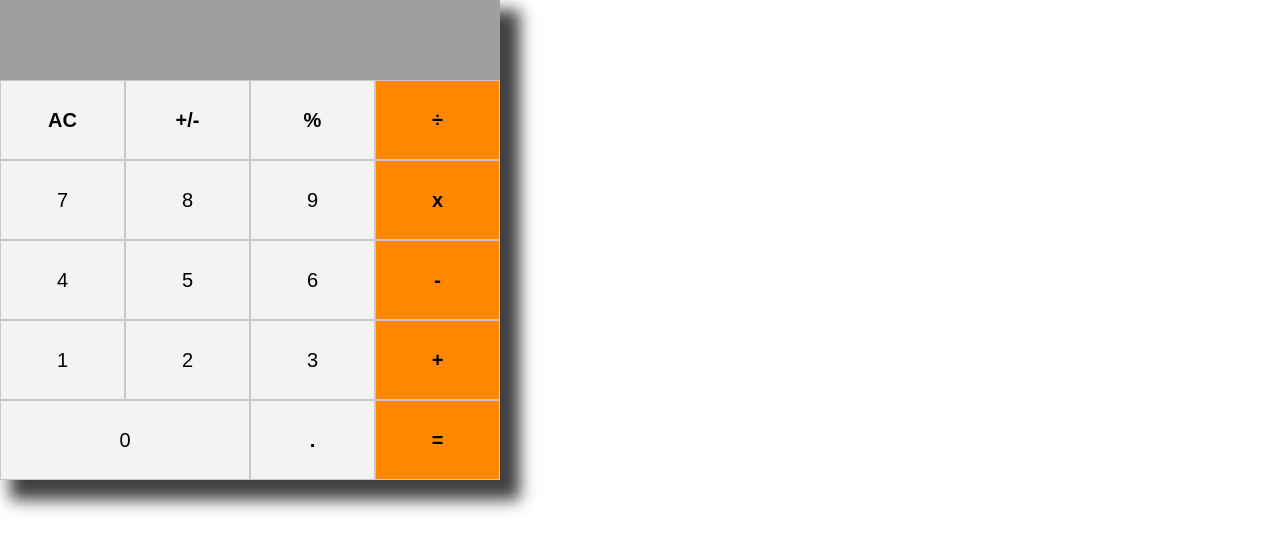
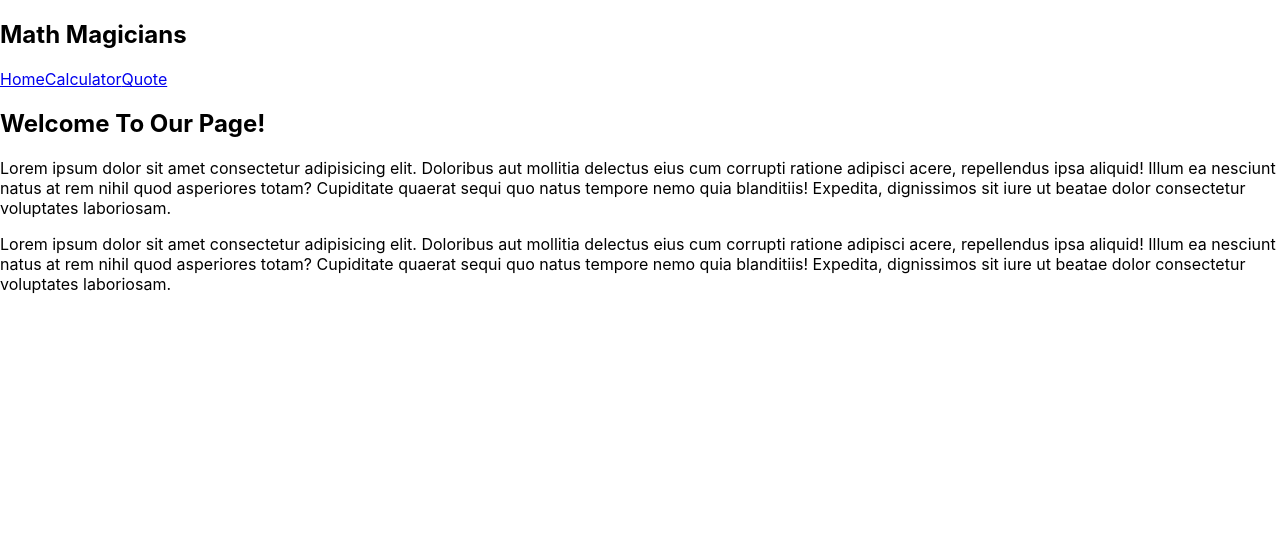
Before and after one commit to John-Arboleda/math-magicians, a React (Create React App) app: page / in a window 1280 px wide. Shown: the top 550 px of the page. Built offline with nearby package versions, Linux system fonts and the light colour scheme.

Commit message:
Build pages, navbar and react-routes

```diff
--- a/src/App.js
+++ b/src/App.js
@@ -1,14 +1,30 @@
 /* eslint-disable class-methods-use-this */
 import React from 'react';
+import {
+  BrowserRouter as Router,
+  Routes,
+  Route,
+} from 'react-router-dom';
 import './App.css';
 /* eslint-disable-next-line no-unused-vars */
-import Calculator from './components/calculator';
+import NavBar from './components/NavBar';
+import CalculatorPage from './pages/CalculatorPage';
+import QuotePage from './pages/QuotePage';
+import HomePage from './pages/HomePage';
+// import Calculator from './components/calculator';
 
 class App extends React.Component {
   render() {
     return (
-      <div>
-        <Calculator />
+      <div className="appDiv">
+      <Router>
+        <NavBar />
+        <Routes>
+          <Route path="/calculator" element={<CalculatorPage />} />
+          <Route path="/quote" element={<QuotePage />} />
+          <Route path="/" element={<HomePage />} />
+        </Routes>
+      </Router>
       </div>
     );
   }
--- /dev/null
+++ b/src/components/NavBar.js
@@ -0,0 +1,20 @@
+import React from 'react';
+import { Link } from 'react-router-dom';
+import style from './NavBar.module.css';
+
+const NavBar = () => (
+  <nav className={style.nav}>
+    <div className={style.titleDiv}>
+      <h1 className={style.title}>
+        Math Magicians
+      </h1>
+    </div>
+    <div className={style.linksDiv}>
+      <Link className={style.link} to="/">Home</Link>
+      <Link className={`${style.link} ${style.link2}`} to="/calculator">Calculator</Link>
+      <Link className={style.link} to="/quote">Quote</Link>
+    </div>
+  </nav>
+);
+
+export default NavBar;
--- /dev/null
+++ b/src/pages/CalculatorPage.js
@@ -0,0 +1,18 @@
+import React from 'react';
+import Calculator from '../components/calculator';
+import style from './CalculatorPage.module.css';
+
+const CalculatorPage = () => (
+  <div className={style.div}>
+    <div className={style.titleDiv}>
+      <h2 className={style.title}>
+        Let's do some Math
+      </h2>
+    </div>
+    <div className={style.calculatorDiv}>
+      <Calculator />
+    </div>
+  </div>
+);
+
+export default CalculatorPage;
--- /dev/null
+++ b/src/pages/HomePage.js
@@ -0,0 +1,32 @@
+import React from 'react';
+import style from './HomePage.module.css';
+
+const HomePage = () => (
+  <div className={style.div}>
+    <h2 className={style.title}>
+      Welcome To Our Page!
+    </h2>
+    <p className={style.text}>
+      Lorem ipsum dolor sit amet consectetur
+      adipisicing elit. Doloribus aut mollitia
+      delectus eius cum corrupti ratione adipisci
+      acere, repellendus ipsa aliquid! Illum ea nesciunt
+      natus at rem nihil quod asperiores totam?
+      Cupiditate quaerat sequi quo
+      natus tempore nemo quia blanditiis!
+      Expedita, dignissimos sit iure ut beatae dolor consectetur voluptates laboriosam.
+    </p>
+    <p className={style.text}>
+      Lorem ipsum dolor sit amet consectetur
+      adipisicing elit. Doloribus aut mollitia
+      delectus eius cum corrupti ratione adipisci
+      acere, repellendus ipsa aliquid! Illum ea nesciunt
+      natus at rem nihil quod asperiores totam?
+      Cupiditate quaerat sequi quo
+      natus tempore nemo quia blanditiis!
+      Expedita, dignissimos sit iure ut beatae dolor consectetur voluptates laboriosam.
+    </p>
+  </div>
+);
+
+export default HomePage;
--- /dev/null
+++ b/src/pages/QuotePage.js
@@ -0,0 +1,17 @@
+import style from './QuotePage.module.css';
+
+const QuotesPage = () => (
+  <div className={style.div}>
+    <h2>
+      <p className={style.quote}>
+        Mathematics is not about numbers, equations, computations,
+        or algorithms: it is about understanding.
+      </p>
+      <p>
+        — William Paul Thurston
+      </p>
+    </h2>
+  </div>
+);
+
+export default QuotesPage;
```
Also changed, not shown: package.json (+7 -6 lines), src/components/NavBar.module.css (added), src/pages/CalculatorPage.module.css (added), src/pages/HomePage.module.css (added), src/pages/QuotePage.module.css (added), 1 other file (tests, documents, lock files or other folders).
